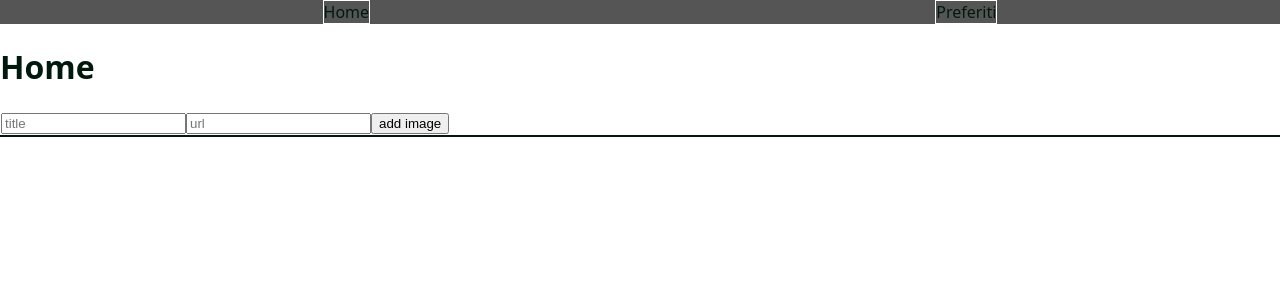
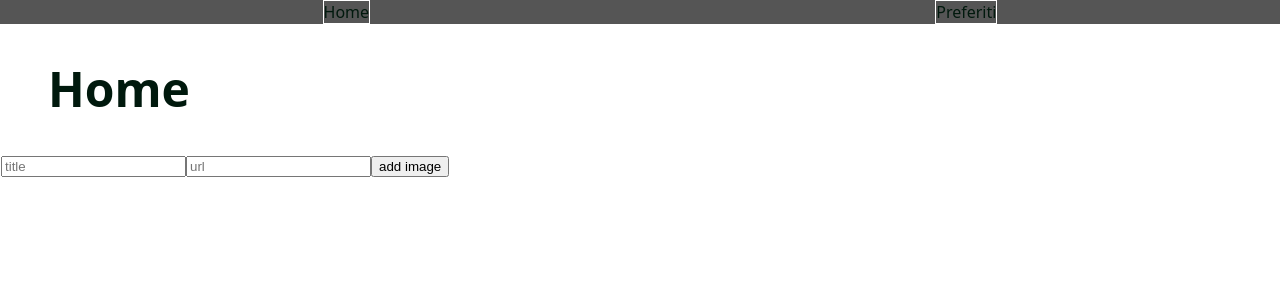
Before and after one commit to Rizaaal/gallery-app, a React (Create React App) app: page / in a window 1280 px wide. Shown: the top 300 px of the page. Built offline with nearby package versions, Linux system fonts and the light colour scheme.

Commit message:
feat(style): added Main styled component

```diff
--- a/src/components/App.tsx
+++ b/src/components/App.tsx
@@ -6,13 +6,16 @@ import styled from 'styled-components';
 
 export const Main = styled.main`
   & h1 {
-    flex-grow: 2;
+    font-size: 3em;
+    margin-left: 1em
   }
 
   & #cards {
-    border: solid 1px;
     display: grid;
-    grid-template-columns: 1fr 1fr 1fr;
+    grid-template-columns: repeat(auto-fit, minmax(250px, 1fr));
+    grid-gap: 20px;
+    justify-items: center;
+    padding: 10px;
   }
 `
 
```
